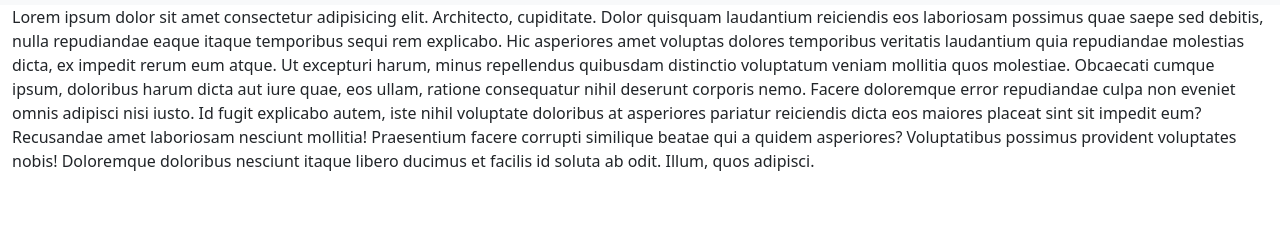
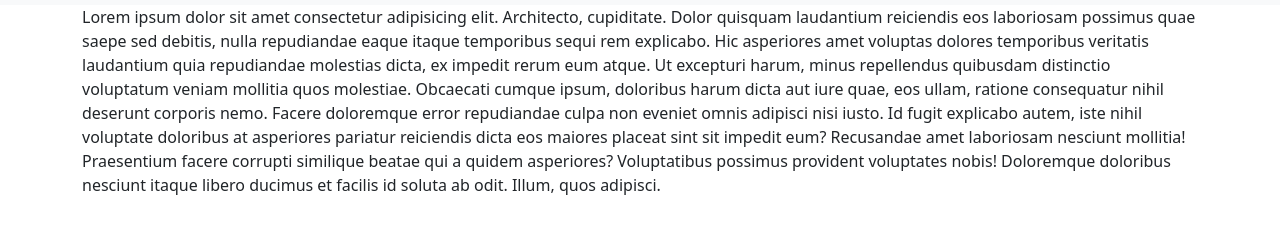
Before and after one commit to austinmula/first-intern-repo, a plain HTML site: page index.html in a window 1280 px wide. Shown: the part 51-284 px from the top of the page. Drawn offline with nearby package versions, Linux system fonts and the light colour scheme.

Commit message:
changed container size

```diff
--- a/index.html
+++ b/index.html
@@ -21,7 +21,7 @@
       </nav>
     </header>
 
-    <div class="container-xxl">
+    <div class="container-xl">
       <p>
         Lorem ipsum dolor sit amet consectetur adipisicing elit. Architecto,
         cupiditate. Dolor quisquam laudantium reiciendis eos laboriosam possimus
```
